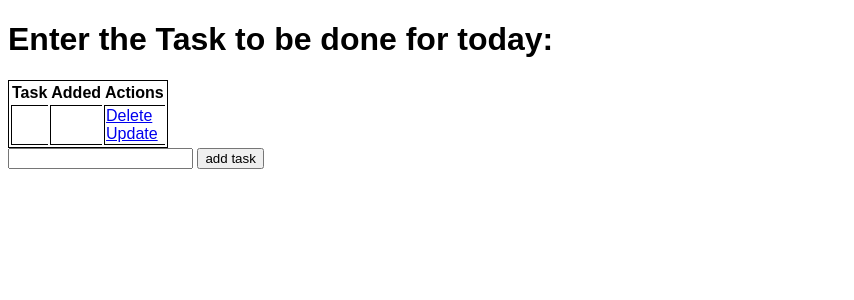
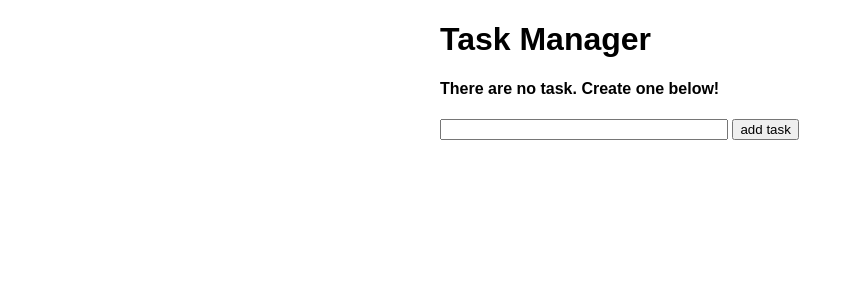
Before and after one commit to vbsanjay/Learn-Flask-for-Python---Full-Tutorial, a Flask app: page / in a window 1280 px wide. Shown: the top 300 px of the page, without its empty margins (0-854 px from the left). Run offline with Flask 3, Linux system fonts and the light colour scheme.

Commit message:
CRUD operation added. We can create, delete, update, read Todos

```diff
--- a/app.py
+++ b/app.py
@@ -1,4 +1,4 @@
-from flask import Flask, render_template
+from flask import Flask, render_template, request, redirect
 from flask_sqlalchemy import SQLAlchemy
 from datetime import datetime
 
@@ -19,7 +19,45 @@ class Todo(db.Model):
 
 @app.route('/', methods = ['POST', 'GET'])
 def index():
-    return render_template('index.html')
+    if request.method == 'POST':
+        task_content = request.form['content']
+        new_task = Todo(content=task_content)
 
+        try:
+            db.session.add(new_task)
+            db.session.commit()
+            return redirect('/')
+        except:
+            return 'There was an issue adding your task'
+    else:
+        tasks = Todo.query.order_by(Todo.date_created).all()
+        return render_template('index.html', tasks=tasks)
+
+@app.route('/delete/<int:id>')
+def delete(id):
+    task_to_delete = Todo.query.get_or_404(id)
+
+    try:
+        db.session.delete(task_to_delete)
+        db.session.commit()
+        return redirect("/")
+    except:
+        return 'There was a problem deleting that task'
+
+@app.route('/update/<int:id>', methods=['GET', 'POST'])
+def update(id):
+    task = Todo.query.get_or_404(id)
+    if request.method == 'POST':
+        task.content = request.form['content']
+
+        try:
+            db.session.commit()
+            return redirect('/')
+        except:
+            return 'There was an issue updating the task'
+
+
+    else:
+        return render_template('update.html', task=task)
 if __name__ == "__main__":
     app.run(debug=True)
--- a/static/css/main.css
+++ b/static/css/main.css
@@ -1,16 +1,36 @@
-body {
-    margin: 1;
+body, html {
+    margin: 0;
     font-family: sans-serif;
-}
-table {
-    border-left: 1px solid #000;
-    border-right: 1px solid #000;
-    border-top: 1px solid #000;
-    border-bottom: 1px solid #000;
+    background-color: rgb(255, 255, 255);
 }
 
-table td {
-    border-bottom: 1px solid #000;
-    border-top: 1px solid #000;
-    border-left: 1px solid #000;
+.content {
+    margin: 0 auto;
+    width: 400px;
 }
+
+table, td, th {
+    border: 1px solid #aaa;
+}
+
+table {
+    border-collapse: collapse;
+    width: 100%;
+}
+
+th {
+    height: 30px;
+}
+
+td {
+    text-align: center;
+    padding: 5px;
+}
+
+.form {
+    margin-top: 20px;
+}
+
+#content {
+    width: 70%;
+}
--- a/templates/index.html
+++ b/templates/index.html
@@ -5,25 +5,31 @@
 
 {% block body %}
 <div class="content">
-    <h1>Enter the Task to be done for today:</h1>
-
+    <h1>Task Manager</h1>
+    {% if tasks|length < 1 %}
+    <h4> There are no task. Create one below!</h4>
+    {% else %}
     <table>
         <tr>
             <th>Task</th>
             <th>Added</th>
-            <th>Actions</th>
+            <th>Delete</th>
+            <th>Update</th>
         </tr>
-        <tr>
-            <td></td>
-            <td></td>
-            <td>
-                <a href="Delete">Delete</a>
-                <br>
-                <a href="Update">Update</a>
-            </td>
-        </tr>
+        {% for task in tasks %}
+            <tr>
+                <td>{{task.content}}</td>
+                <td>{{task.date_created.date()}}</td>
+                <td>
+                    <a href="/delete/{{task.id}}">Delete</a>
+                </td>
+                <td>
+                    <a href="/update/{{task.id}}">Update</a>
+                </td>
+            </tr>
+        {% endfor %}
     </table>
-
+    {% endif %}
     <form action="/" method="POST">
         <input type="text" name="content" id="content">
         <input type="submit" value="add task">
```
Also changed, not shown: templates/update.html (added, +18 -0 lines), instance/test.db.
